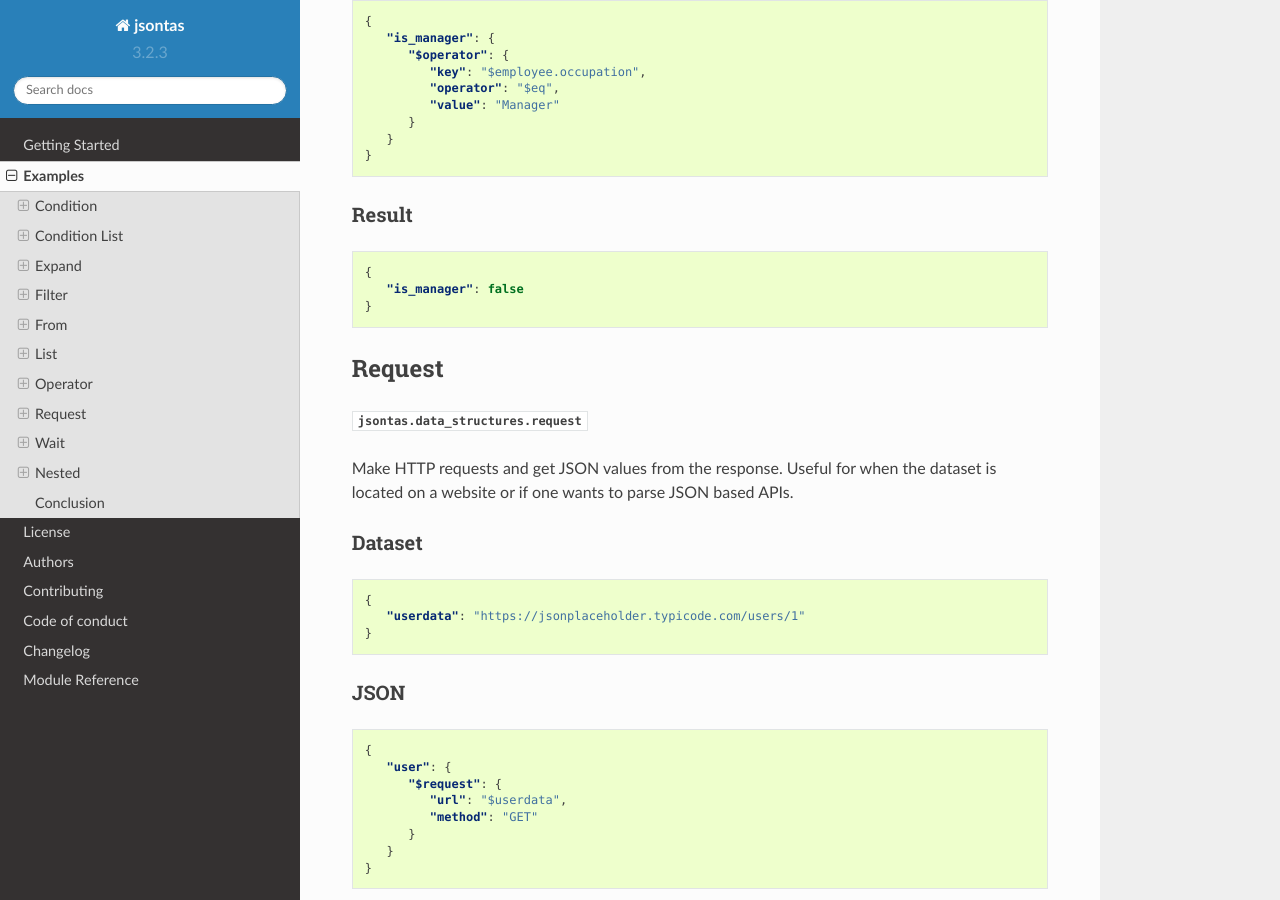
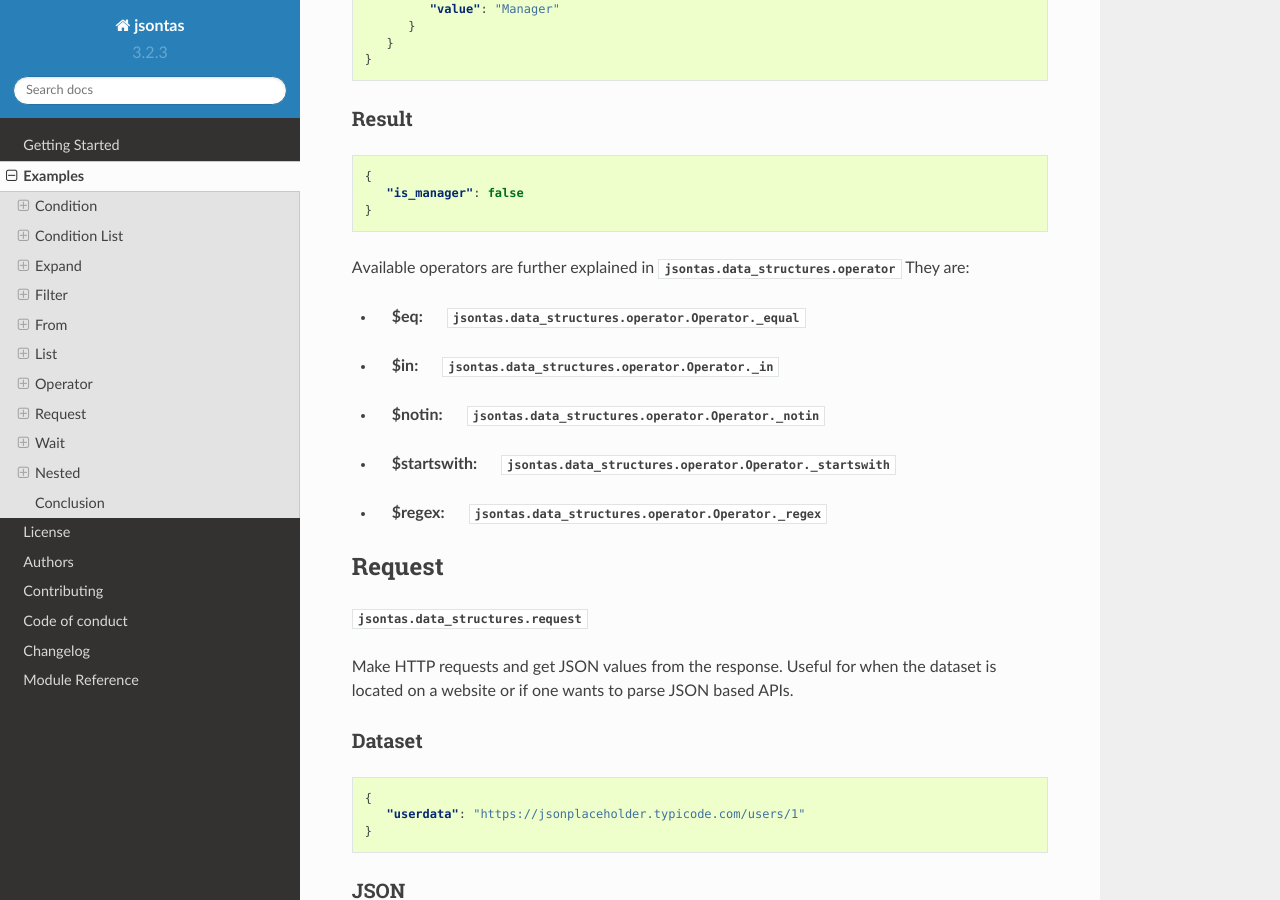
Before and after one commit to AxisCommunications/jsontas, a Sphinx documentation site: the page built from docs/examples.rst, in a window 1280 px wide and 900 px high, scrolled down 6610 px. Built offline with Sphinx 7.4.7 and the Read the Docs theme 2.0.0, drawn with Linux system fonts in a browser that asks for light colours; some of the changed text lies outside the part shown.

Commit message:
Fixes from review
Change-Id: I1fe1d0adeabcd2dc2057b9ac6400c7310c03f11f

```diff
--- a/docs/examples.rst
+++ b/docs/examples.rst
@@ -392,6 +388,16 @@
    }
 
 
+Available operators are further explained in :obj:`jsontas.data_structures.operator`
+They are:
+
+* :$eq: :obj:`jsontas.data_structures.operator.Operator._equal`
+* :$in: :obj:`jsontas.data_structures.operator.Operator._in`
+* :$notin: :obj:`jsontas.data_structures.operator.Operator._notin`
+* :$startswith: :obj:`jsontas.data_structures.operator.Operator._startswith`
+* :$regex: :obj:`jsontas.data_structures.operator.Operator._regex`
+
+
 Request
 -------
 
@@ -487,11 +493,11 @@
                "$request": {
                   "url": "$userdata",
                   "method": "GET"
-               },
-               "interval": 1,
-               "timeout": 5,
-               "else": "No user found"
-            }
+               }
+             },
+             "interval": 1,
+             "timeout": 5,
+             "else": "No user found"
          }
       }
    }
```
Also changed, not shown: other parts of docs/examples.rst (+0 -4 lines).
